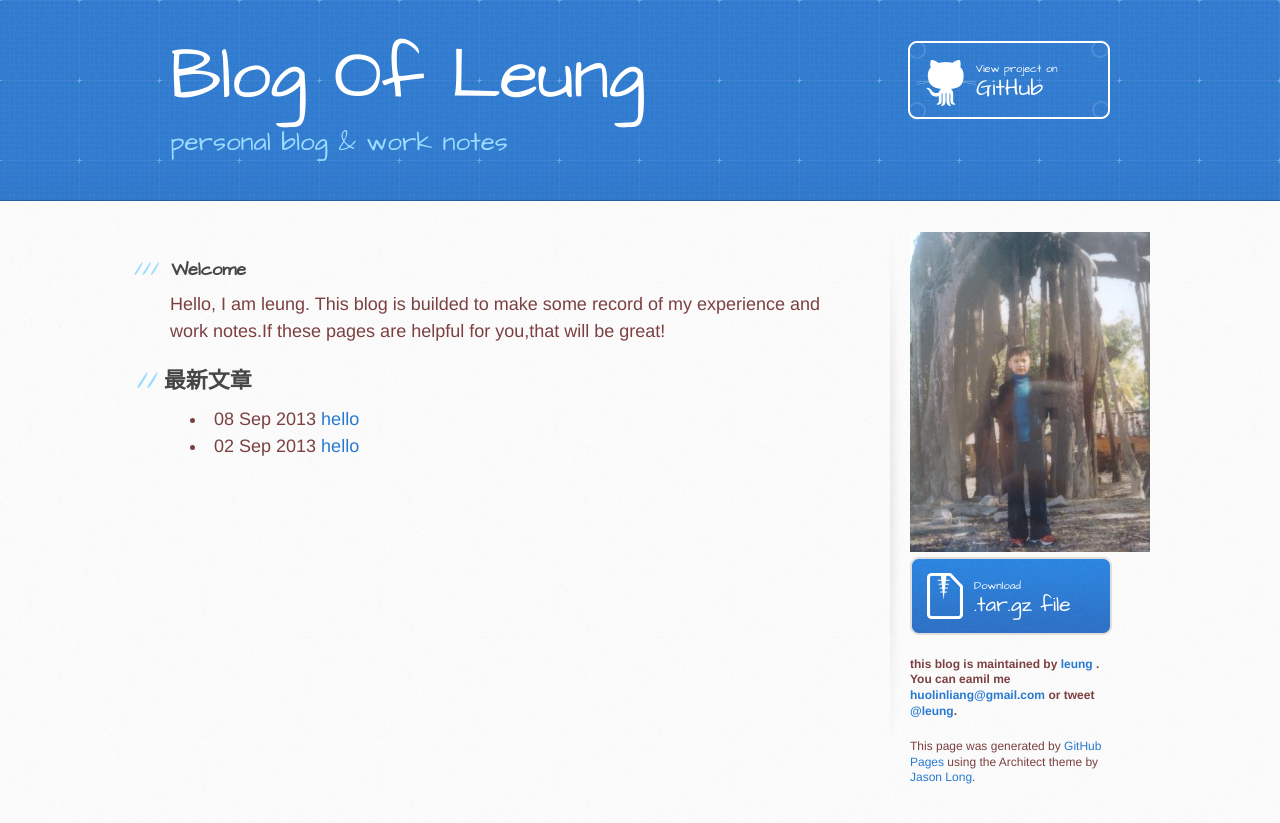
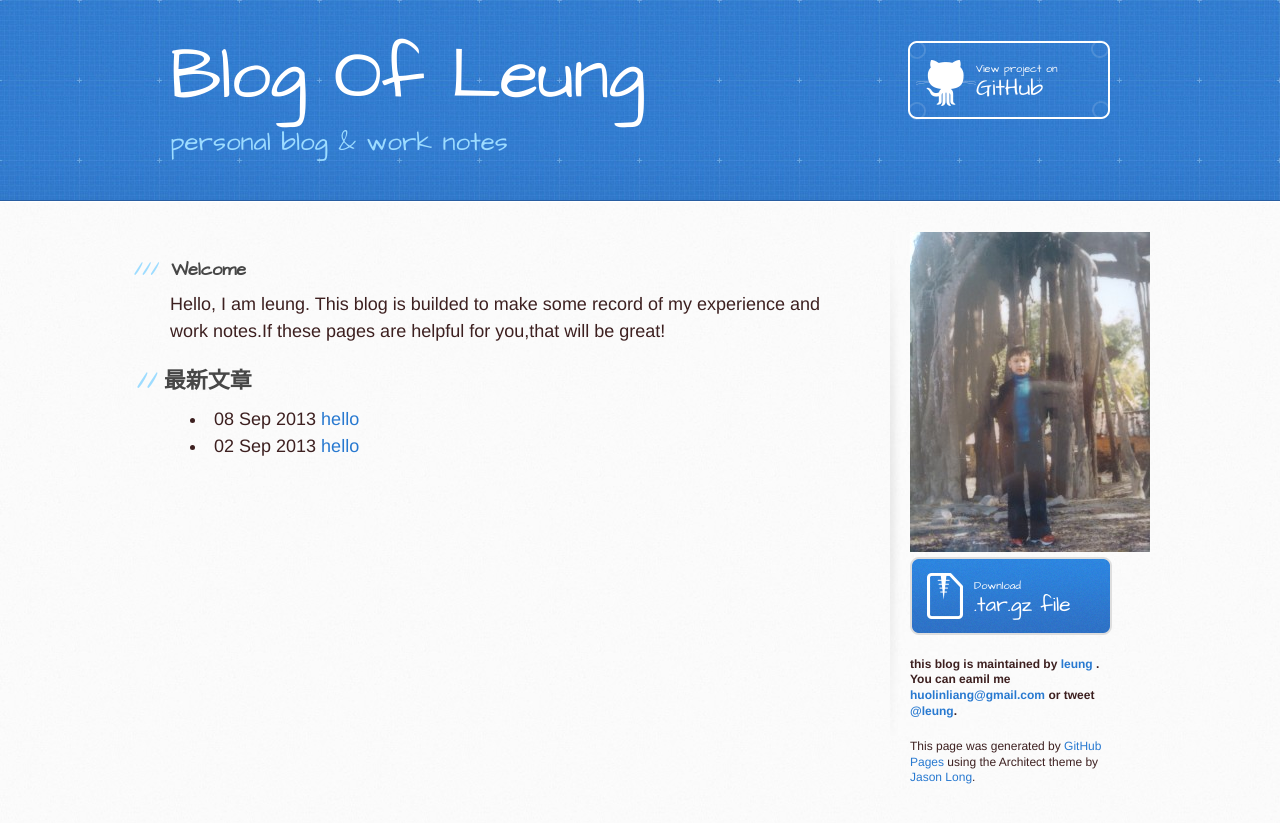
Before and after one commit to huolinliang/blog_leung, a Jekyll site: the page built from index.html, in a window 1280 px wide. Shown: the top 823 px of the page. Built offline with Jekyll 4.4.1, drawn with Linux system fonts in a browser that asks for light colours; Markdown is read by kramdown in place of the engine named in the settings.

Commit message:
modify color

```diff
--- a/stylesheets/stylesheet.css
+++ b/stylesheets/stylesheet.css
@@ -53,7 +53,7 @@ body {
   background: #fafafa url(../images/body-bg.jpg) 0 0 repeat;
   font-family: 'Helvetica Neue', Helvetica, Arial, serif;
   font-weight: 400;
-  color: #7c4040;
+  color: #3d2020;
 }
 
 a {
```
